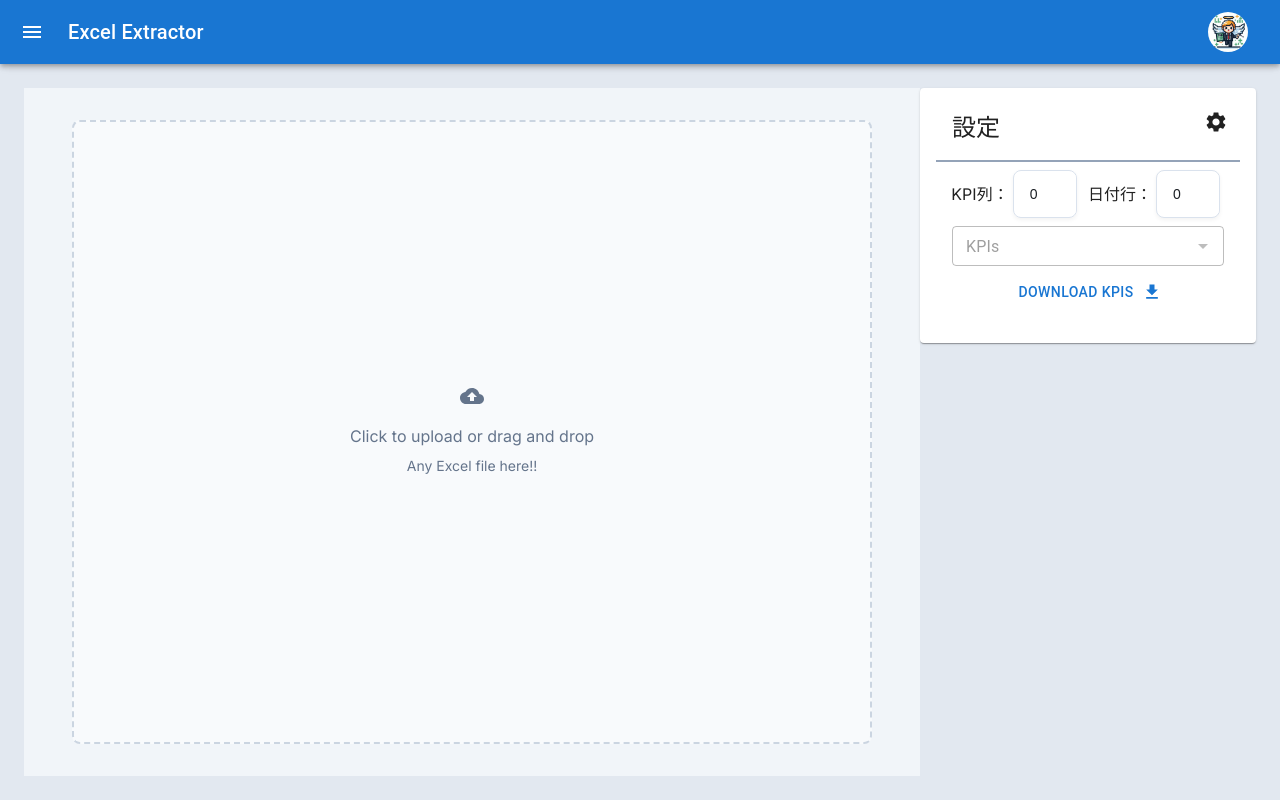
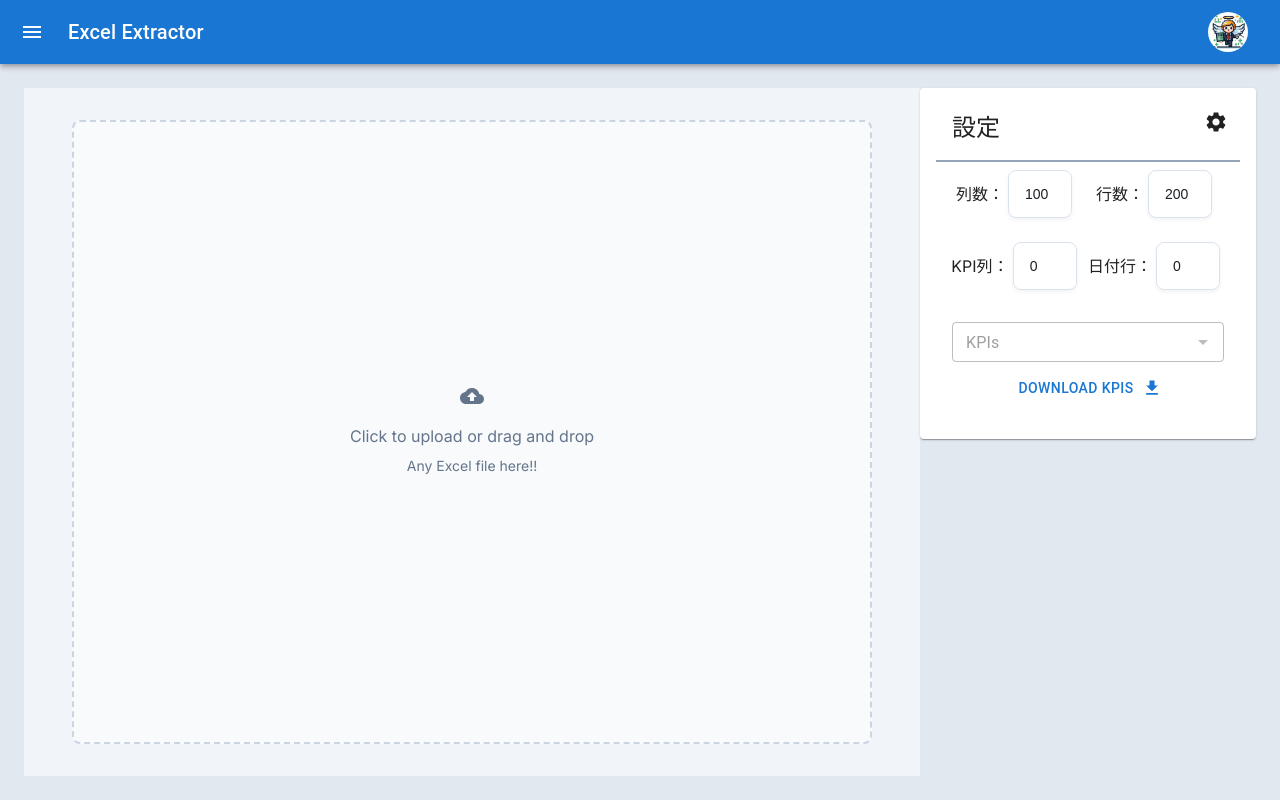
Before and after one commit to iwasakishuto/xlxtractor, a Next.js app: page / in a window 1280 px wide. Built offline with nearby package versions, Linux system fonts and the light colour scheme.

Commit message:
:tada: Enable to change the displayed number of columns and rows.

```diff
--- a/src/app/page.tsx
+++ b/src/app/page.tsx
@@ -16,7 +16,7 @@ import Main from "@/components/Styled/Main";
 import { drawerWidth, headerHeight, site_url } from "@/data/const";
 import { AcceptedExcelFileTypes } from "@/data/excel";
 import { DEFAULT_KPIS } from "@/data/kpi";
-import { get_cell_info } from "@/lib/xl_utils";
+import { get_cell_info, isColValid, isRowValid } from "@/lib/xl_utils";
 import type { KpiInfo } from "@/types";
 import * as wjcXlsx from "@mescius/wijmo.xlsx";
 import ChevronLeftIcon from "@mui/icons-material/ChevronLeft";
@@ -41,12 +41,15 @@ const Page: NextPage<PageProps> = () => {
   const [sheetIndex, setSheetIndex] = useState<number>(0);
   const [excelUploading, setExcelUploading] = useState<boolean>(false);
   const [excelFilename, setExcelFilename] = useState<string>("");
+  const [maxRows, setMaxRows] = useState<number>(0);
+  const [maxColumns, setMaxColumns] = useState<number>(0);
   // KPI states
   const [kpis, setKpis] = useState<KpiInfo[]>([]);
   const [kpiOptions, setKpiOptions] = useState<KpiInfo[]>([]);
   const [kpiColIdx, setKpiColIdx] = useState<number>(0);
   const [dateRowIdx, setDateRowIdx] = useState<number>(0);
-  const [maxRows, setMaxRows] = useState<number>(200);
+  const [dispRows, setDispRows] = useState<number>(200);
+  const [dispColumns, setDispColumns] = useState<number>(100);
 
   useEffect(() => {
     if (workbook !== null) {
@@ -56,6 +59,11 @@ const Page: NextPage<PageProps> = () => {
       setKpiOptions([]);
       setKpiColIdx(0);
       setDateRowIdx(0);
+      const ws: wjcXlsx.WorkSheet = workbook.sheets[sheetIndex];
+      if (ws) {
+        setMaxRows(ws.rows.filter((row) => isRowValid(row)).length);
+        setMaxColumns(ws.columns.filter((col) => isColValid(col)).length);
+      }
     }
   }, [sheetIndex]);
 
@@ -69,7 +77,7 @@ const Page: NextPage<PageProps> = () => {
 
       workbook.sheets[sheetIndex].rows
         .filter((row: wjcXlsx.WorkbookRow) => row == undefined || row.visible)
-        .slice(0, maxRows)
+        .slice(0, dispRows)
         .forEach((row: wjcXlsx.WorkbookRow, i: number) => {
           for (let c = 0; row.cells && c < row.cells.length; c++) {
             let { value, idx } = get_cell_info({
@@ -94,7 +102,7 @@ const Page: NextPage<PageProps> = () => {
       setKpis(selectedKpis_);
       setKpiOptions(kpiOptions_);
     }
-  }, [kpiColIdx, maxRows, sheetIndex]);
+  }, [kpiColIdx, dispRows, sheetIndex]);
 
   /**
    * Excel File Upload Handler
@@ -192,6 +200,12 @@ const Page: NextPage<PageProps> = () => {
             kpiOptions={kpiOptions}
             excelFilename={excelFilename}
             setExcelFilename={setExcelFilename}
+            dispColumns={dispColumns}
+            setDispColumns={setDispColumns}
+            dispRows={dispRows}
+            setDispRows={setDispRows}
+            maxColumns={maxColumns}
+            maxRows={maxRows}
           />
           <SampleExcelCard className="mt-12" />
         </div>
@@ -227,7 +241,7 @@ const Page: NextPage<PageProps> = () => {
                 ) : (
                   <div className="w-full h-full px-6 py-2">
                     <XlSheetNames workbook={workbook} sheetIndex={sheetIndex} setSheetIndex={setSheetIndex} />
-                    <XlBook worksheet={workbook?.sheets[sheetIndex]} dateRowIdx={dateRowIdx} kpiColIdx={kpiColIdx} kpis={kpis} maxRows={maxRows} />
+                    <XlBook worksheet={workbook?.sheets[sheetIndex]} dateRowIdx={dateRowIdx} kpiColIdx={kpiColIdx} kpis={kpis} maxRows={dispRows} maxColumns={dispColumns} />
                   </div>
                 )}
               </div>
@@ -252,6 +266,12 @@ const Page: NextPage<PageProps> = () => {
                 className="max-h-full"
                 excelFilename={excelFilename}
                 setExcelFilename={setExcelFilename}
+                dispColumns={dispColumns}
+                setDispColumns={setDispColumns}
+                dispRows={dispRows}
+                setDispRows={setDispRows}
+                maxColumns={maxColumns}
+                maxRows={maxRows}
               />
             )}
           </div>
--- a/src/components/Excel/XlBook.tsx
+++ b/src/components/Excel/XlBook.tsx
@@ -41,8 +41,8 @@ const XlBook: React.FC<XlBookProps> = ({ worksheet, kpis, dateRowIdx = 0, kpiCol
       <table className={`border-collapse table-fixd w-full shadow-md rounded-xl bg-white text-slate-800 ${className}`} {...props}>
         <colgroup>
           {columns
+            .filter((col) => col.visible)
             .slice(0, maxRowCells)
-            .filter((col) => col.visible)
             .map((col, i: number) => (
               <col key={i} width={col.autoWidth ? "" : col.width != null ? `${col.width}px` : "60px"}></col>
             ))}
--- a/src/components/Excel/Xltrow.tsx
+++ b/src/components/Excel/Xltrow.tsx
@@ -42,6 +42,7 @@ const Xltrow: React.FC<XltrowProps> = ({
 
   let cellsCnt: number = 0;
   for (let c = 0; wbrow.cells && c < wbrow.cells.length; c++) {
+    if (c >= maxRows) break;
     let cell_info = get_cell_info({ wbrow: wbrow, columns: columns, idx: c });
     if (cell_info.value !== null) {
       tdProps.push({
--- a/src/components/SettingCard.tsx
+++ b/src/components/SettingCard.tsx
@@ -25,6 +25,30 @@ import Grid from "@mui/material/Grid";
 import TextField from "@mui/material/TextField";
 import React, { useContext } from "react";
 
+const InputGrid = ({ label, num, setNum, disabled }: { label: string; num: number; setNum: React.Dispatch<React.SetStateAction<number>>; disabled: boolean }) => (
+  <Grid key={label} xs={12} sm={6} container className="items-center">
+    <label className="ml-auto mr-1" id="dispColumns">
+      {label}：
+    </label>
+    <NumberInput
+      id="dispColumns"
+      value={num}
+      onChange={(evt) => {
+        if (evt.target instanceof HTMLInputElement) {
+          setNum(Number(evt.target.value));
+        }
+      }}
+      onInputChange={(evt) => {
+        if (evt.target instanceof HTMLInputElement) {
+          setNum(Number(evt.target.value));
+        }
+      }}
+      className="w-16 mr-auto"
+      disabled={disabled}
+    />
+  </Grid>
+);
+
 type SettingCardProps = {
   sheet: wjcXlsx.WorkSheet | null;
   excelFilename: string;
@@ -36,6 +60,12 @@ type SettingCardProps = {
   kpis: KpiInfo[];
   setKpis: React.Dispatch<React.SetStateAction<KpiInfo[]>>;
   kpiOptions: KpiInfo[];
+  dispColumns: number;
+  setDispColumns: React.Dispatch<React.SetStateAction<number>>;
+  dispRows: number;
+  setDispRows: React.Dispatch<React.SetStateAction<number>>;
+  maxColumns: number;
+  maxRows: number;
 } & Omit<CardProps, "children">;
 
 const SettingCard: React.FC<SettingCardProps> = ({
@@ -49,6 +79,12 @@ const SettingCard: React.FC<SettingCardProps> = ({
   kpis,
   setKpis,
   kpiOptions,
+  dispColumns,
+  setDispColumns,
+  dispRows,
+  setDispRows,
+  maxColumns,
+  maxRows,
   className = "",
   ...props
 }) => {
@@ -60,53 +96,32 @@ const SettingCard: React.FC<SettingCardProps> = ({
       <CardContent>
         <Grid container spacing={1} className="mt-4">
           {excelFilename.length > 0 && (
-            <Grid container xs={12} className="mb-6 items-center">
-              <span className="ml-auto">Excel：</span>
-              <code className="mr-auto">{excelFilename}</code>
-              {/* <Input
-              id="excel-filenmae"
-              value={excelFilename}
-              onChange={(evt: React.ChangeEvent<HTMLInputElement>) => {
-                setExcelFilename(evt.target.value);
-              }}
-              className="mr-auto"
-              disabled={sheet === null}
-            ></Input> */}
+            <Grid container>
+              <Grid container xs={12} className="mb-4 items-center w-full">
+                <span className="ml-auto">Excel：</span>
+                <code className="mr-auto">{excelFilename}</code>
+              </Grid>
+              <Grid container xs={12} className="mb-4 w-full">
+                <Grid item xs={12} sm={6} className="items-center flex">
+                  <span className="ml-auto">最大列数：</span>
+                  <code className="mr-auto">{maxColumns}</code>
+                </Grid>
+                <Grid item xs={12} sm={6} className="items-center flex">
+                  <span className="ml-auto">最大行数：</span>
+                  <code className="mr-auto">{maxRows}</code>
+                </Grid>
+              </Grid>
             </Grid>
           )}
-          <Grid xs={12} sm={6} container className="items-center">
-            <label className="ml-auto mr-1" id="kpi">
-              KPI列：
-            </label>
-            <NumberInput
-              id="kpi"
-              value={kpiColIdx}
-              onChange={(evt) => {
-                if (evt.target instanceof HTMLInputElement) {
-                  setKpiColIdx(Number(evt.target.value));
-                }
-              }}
-              className="w-16 mr-auto"
-              disabled={sheet === null}
-            />
+          <Grid container className="mb-6 items-center">
+            <InputGrid label="列数" num={dispColumns} setNum={setDispColumns} disabled={sheet === null} />
+            <InputGrid label="行数" num={dispRows} setNum={setDispRows} disabled={sheet === null} />
           </Grid>
-          <Grid xs={12} sm={6} container className="items-center">
-            <label className="ml-auto mr-1" htmlFor="date">
-              日付行：
-            </label>
-            <NumberInput
-              id="date"
-              value={dateRowIdx}
-              onChange={(evt) => {
-                if (evt.target instanceof HTMLInputElement) {
-                  setDateRowIdx(Number(evt.target.value));
-                }
-              }}
-              className="w-16 mr-auto"
-              disabled={sheet === null}
-            />
+          <Grid container className="mb-6 items-center">
+            <InputGrid label="KPI列" num={kpiColIdx} setNum={setKpiColIdx} disabled={sheet === null} />
+            <InputGrid label="日付行" num={dateRowIdx} setNum={setDateRowIdx} disabled={sheet === null} />
           </Grid>
-          <Grid item xs={12} className="mt-6">
+          <Grid item xs={12}>
             <Autocomplete
               multiple
               disableCloseOnSelect
--- a/src/lib/xl_utils.tsx
+++ b/src/lib/xl_utils.tsx
@@ -48,6 +48,14 @@ export function importXlStyle(cssStyle: CSSStyleDeclaration, xlsxStyle: wjcXlsx.
   }
 }
 
+export function isColValid(col: wjcXlsx.WorkbookColumn): boolean {
+  return col === undefined || col.visible;
+}
+
+export function isRowValid(row: wjcXlsx.WorkbookRow): boolean {
+  return row === undefined || row.visible;
+}
+
 /**
  * Get the visible column span.
  * @param columns The columns to be checked.
@@ -59,9 +67,12 @@ export function getVisColSpan({ columns, startFrom, colSpan }: { columns: wjcXls
   let res = colSpan;
   for (let i = startFrom; i < columns.length && i < startFrom + colSpan; i++) {
     let col = columns[i];
-    if (col && !col.visible) {
+    if (!isColValid(col)) {
       res--;
     }
+    // if (col && !col.visible) {
+    //   res--;
+    // }
   }
   return res;
 }
@@ -126,7 +137,7 @@ export function collectKPIdata({ sheet, kpis, kpiColIdx, dateRowIdx }: { sheet:
 
   if (sheet.rows) {
     sheet.rows
-      .filter((row: wjcXlsx.WorkbookRow) => row === undefined || row.visible)
+      .filter((row: wjcXlsx.WorkbookRow) => isRowValid(row))
       .forEach((row: wjcXlsx.WorkbookRow, i: number) => {
         if (i === dateRowIdx) {
           let [_, values] = getKpiKeyValues(row, kpiColIdx);
```
Also changed, not shown: assets/images/example-concatenated.png, 1 other file (tests, documents, lock files or other folders).
